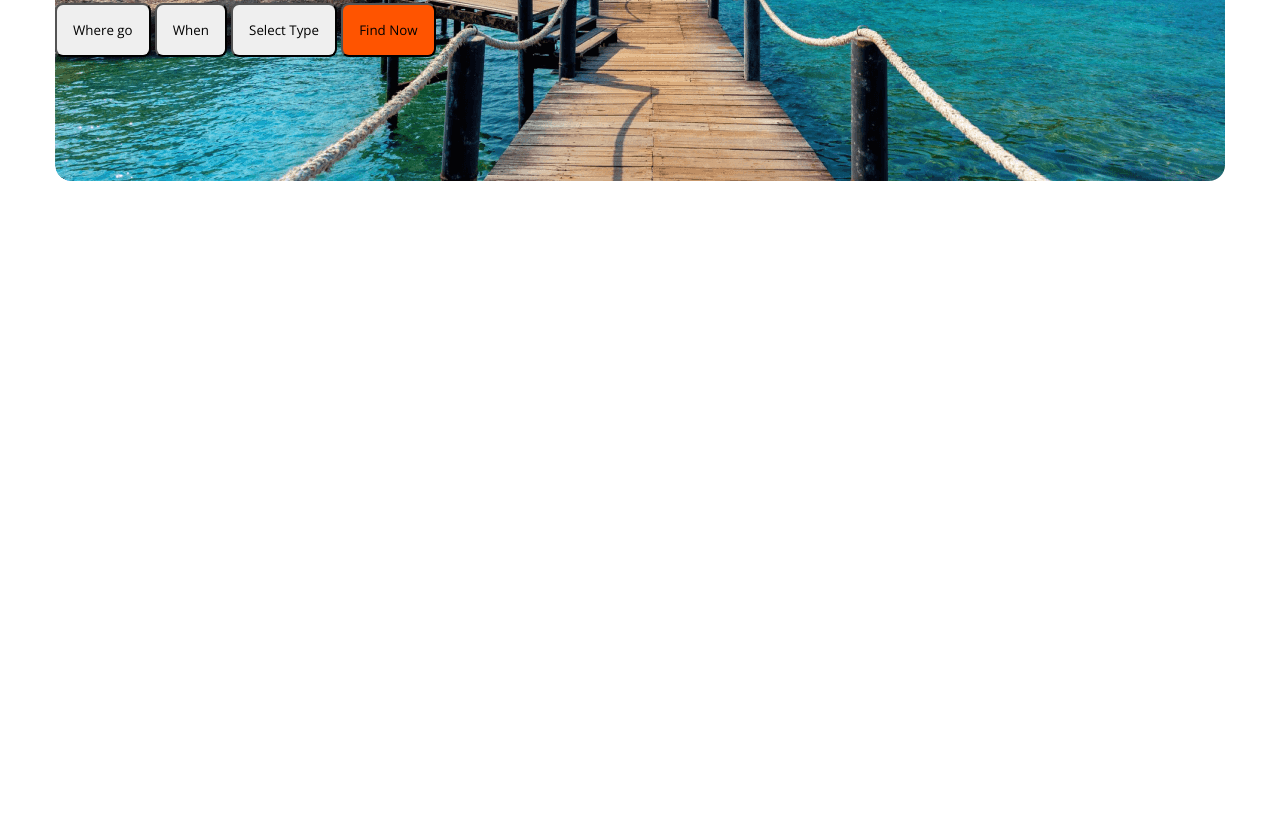
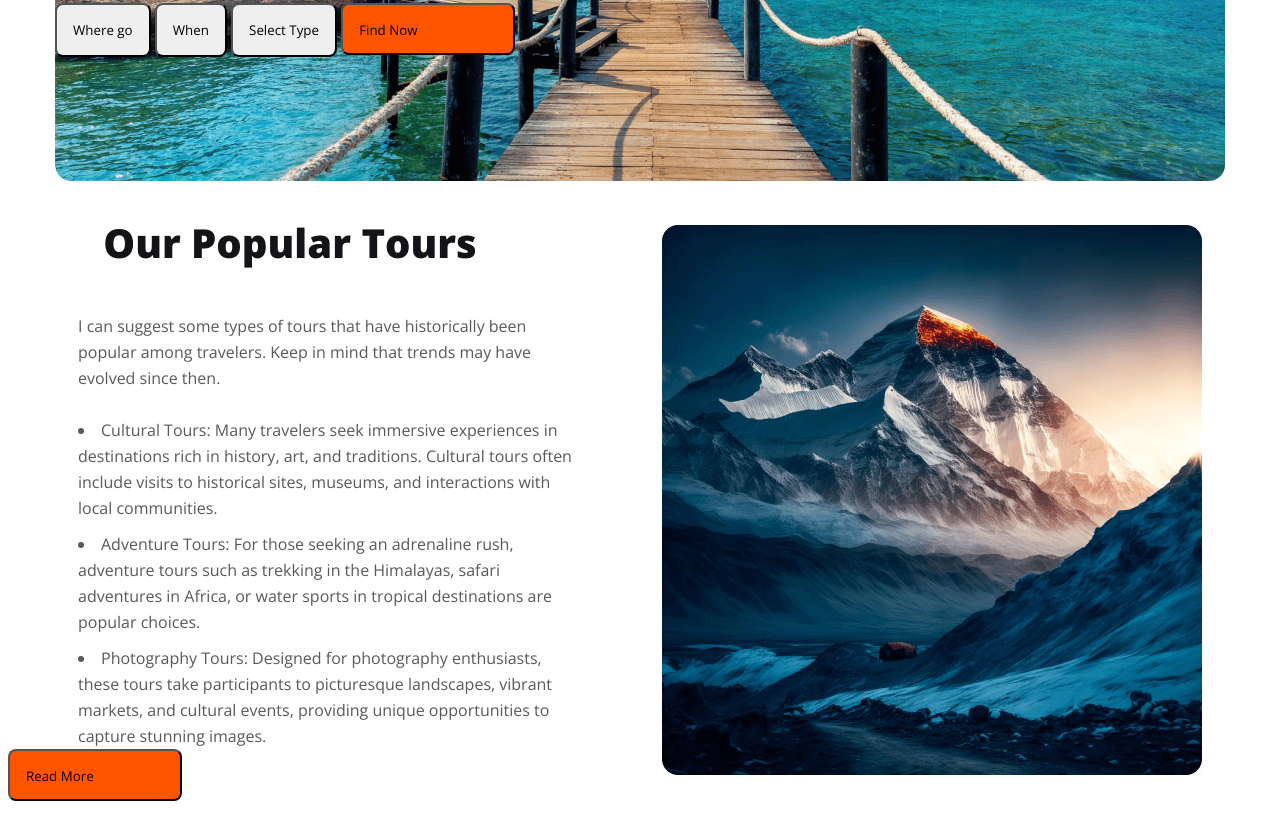
Before and after one commit to Hasnatmozumdar/My-Travel-Website-Design, a plain HTML site: page index.html in a window 1280 px wide. Shown: the part 508-1325 px from the top of the page. Before the commit the page ends 800 px from the top, so only its background shows below. Drawn offline with nearby package versions, Linux system fonts and the light colour scheme.

Commit message:
description

```diff
--- a/index.html
+++ b/index.html
@@ -1,5 +1,6 @@
 <!DOCTYPE html>
 <html lang="en">
+
 <head>
     <meta charset="UTF-8">
     <meta name="viewport" content="width=device-width, initial-scale=1.0">
@@ -7,6 +8,7 @@
     <link rel="stylesheet" href="styles/style.css">
     <link rel="stylesheet" href="styles/responsive.css">
 </head>
+
 <body>
     <header>
         <nav class="nav-container">
@@ -23,16 +25,37 @@
         <section>
             <div class="banner">
                 <h1 class="banner-title">Explore My Travel</h1>
-                    <p class="banner-description">Traveling is not merely a journey from one place to another; it is an exploration that transcends geographical boundaries, offering a gateway to self-discovery and a deeper understanding of the world. In my view, the essence of travel lies not just in the destinations visited, but in the myriad experiences, cultures, and perspectives encountered along the way.</p>
+                <p class="banner-description">Traveling is not merely a journey from one place to another; it is an
+                    exploration that transcends geographical boundaries, offering a gateway to self-discovery and a
+                    deeper understanding of the world. In my view, the essence of travel lies not just in the
+                    destinations visited, but in the myriad experiences, cultures, and perspectives encountered along
+                    the way.</p>
                 <div>
                     <button class="btn-primary">Where go</button>
                     <button class="btn-primary">When</button>
                     <button class="btn-primary">Select Type</button>
                     <button class="btn-primary-s">Find Now</button>
                 </div>
-
             </div>
         </section>
+
+        <div>
+            <img class="image4" src="./Images/Rectangle 4.png" alt="">
+            <h2 class="tours">Our Popular Tours</h2>
+            <p class="description"> I can suggest some types of tours that have historically been popular among travelers. Keep in mind that
+                trends may have evolved since then.
+                <li class="description">Cultural Tours: Many travelers seek immersive experiences in destinations rich in history, art, and
+                    traditions. Cultural tours often include visits to historical sites, museums, and interactions with
+                    local communities.</li>
+                <li class="description">Adventure Tours: For those seeking an adrenaline rush, adventure tours such as trekking in the
+                    Himalayas, safari adventures in Africa, or water sports in tropical destinations are popular
+                    choices.</li>
+                <li class="description">Photography Tours: Designed for photography enthusiasts, these tours take participants to
+                    picturesque landscapes, vibrant markets, and cultural events, providing unique opportunities to
+                    capture stunning images.</li>
+                    <button class="btn-primary-s">Read More</button>
+            </p>
+        </div>
     </header>
     <main>
 
@@ -41,4 +64,5 @@
 
     </footer>
 </body>
+
 </html>
--- a/styles/style.css
+++ b/styles/style.css
@@ -36,10 +36,11 @@
      margin: 44px;
      font-size: 18px;
      font-weight: 400;
-
  }
 
  /*nav section end*/
+
+ /*banner section start*/
  .banner {
      background: url(../Images/Group\ 13\ \(1\)\ \(1\).png);
      width: 1170px;
@@ -82,3 +83,36 @@
      gap: 24px;
      border-radius: 8px;
  }
+
+ /*banner section end*/
+
+ /*description*/
+ .tours {
+     color: #131318;
+     text-align: center;
+     font-size: 40px;
+     font-weight: 800;
+ }
+
+ .description {
+     color: rgba(19, 19, 24, 0.70);
+     font-size: 16px;
+     font-weight: 400;
+     line-height: 26px;
+     padding: 10px 90px 0px 70px;
+ }
+
+ .image4 {
+     float: right;
+     width: 540px;
+     height: 550px;
+     border-radius: 16px;
+     padding: 10px 70px 10px 90px;
+ }
+
+ .btn-primary-s {
+     width: 174px;
+     height: 52px;
+ }
+
+ /*description*/
```
Lines whose indentation alone changed are shown as unchanged.
